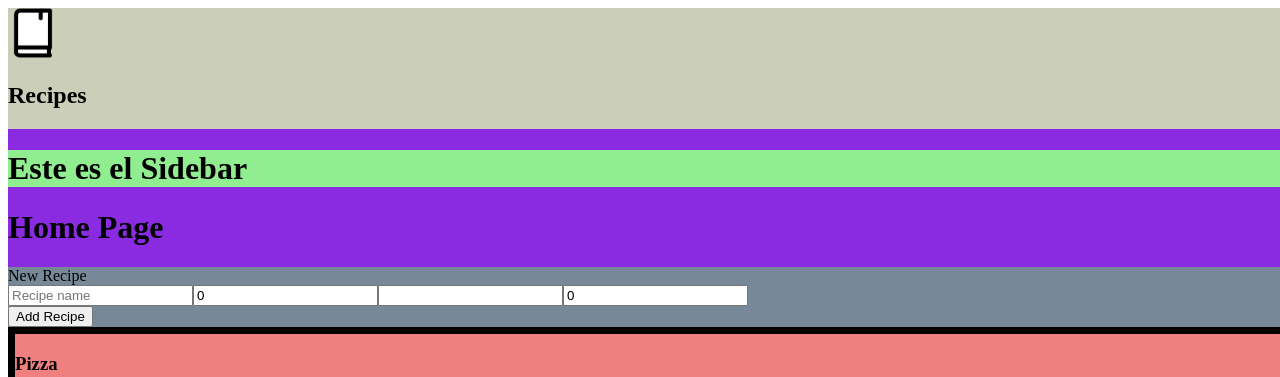
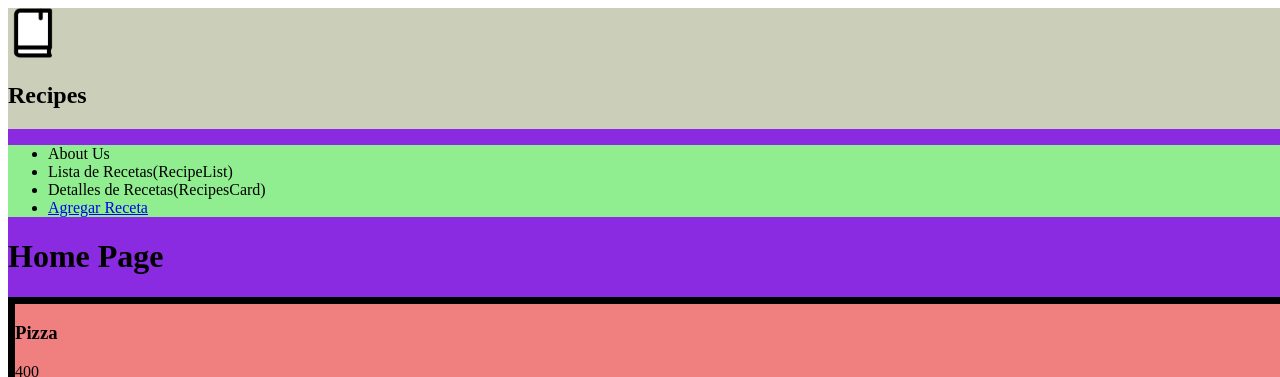
Before and after one commit to garaluzardo/react-app, a React (Vite) app in the folder recipes-book-app/: page / in a window 1280 px wide. Shown: the top 377 px of the page. Built offline with nearby package versions, Linux system fonts and the light colour scheme.

Commit message:
Home Page + Ruta añadir receta desde Sidebar
Co-authored-by: Aytha <aythp@users.noreply.github.com>

```diff
--- a/recipes-book-app/src/App.jsx
+++ b/recipes-book-app/src/App.jsx
@@ -1,22 +1,23 @@
 import { useState } from 'react';
 import React from 'react';
+import { BrowserRouter as Router, Routes, Route } from "react-router-dom";
 import './App.css';
-import RecipesList from "./components/RecipesList";
+
 import Navbar from "./components/Navbar";
 import Footer from "./components/Footer";
 import Sidebar from './components/Sidebar';
+import HomePage from "./pages/HomePage";
+import AboutPage from "./pages/AboutPage";
 import AddRecipeForm from './components/AddRecipeForm';
-import UpdateRecipeForm from './components/UpdateRecipeForm';
 import recipesData from "../recipesData.json";
 
-import { BrowserRouter as Router, Routes, Route } from "react-router-dom";
-import HomePage from "./pages/HomePage";
-import AboutPage from "./pages/AboutPage";
+import RecipesList from "./components/RecipesList";
 import ItemDetailsPage from "./pages/ItemDetailsPage";
 import NotFoundPage from "./pages/NotFoundPage";
 
 export default function App() {
   const [recipes, setRecipes] = useState(recipesData);
+
   const [selectedRecipe, setSelectedRecipe] = useState(null);
 
   //Función para agregar recetas
@@ -29,17 +30,6 @@ export default function App() {
     setRecipes(recipes.filter(recipe => recipe.id !== id));
   };
 
-  // Función para seleccionar receta que queremos actualizar/editar
-  const handleSelectRecipe = (recipe) => {
-    setSelectedRecipe(recipe); // Establecemos la receta seleccionada
-  };
-
-  // Función para actualizar recetas
-  const handleUpdateRecipe = (updatedRecipe) => {
-    setRecipes(recipes.map(recipe => recipe.id === updatedRecipe.id ? updatedRecipe : recipe));
-    setSelectedRecipe(null);  // Después de actualizar, limpiamos la selección
-  };
-
   return (
 
     <Router>
@@ -49,21 +39,24 @@ export default function App() {
 
         <Routes>
           <Route path="/" element={<HomePage />} />
-          <Route path="/about" element={<AboutPage />} />
-          <Route path="/item/:id" element={<ItemDetailsPage />} />
+          {/* <Route path="/about" element={<AboutPage />} />
+          <Route path="/item/:id" element={<ItemDetailsPage />} /> */}
           <Route path="*" element={<NotFoundPage />} />
+          <Route
+          path="/add-recipe"
+          element={<AddRecipeForm onAddRecipe={handleAddRecipe} />}
+        />
         </Routes>
 
-        <AddRecipeForm onAddRecipe={handleAddRecipe} />
 
-        {selectedRecipe && (
+        {/* {selectedRecipe && (
           <UpdateRecipeForm
             currentRecipe={selectedRecipe}
             updateRecipe={handleUpdateRecipe}
           />
         )}
 
-        <RecipesList recipes={recipes} onDelete={handleDeleteRecipe} />
+        <RecipesList recipes={recipes} onDelete={handleDeleteRecipe} /> */}
 
         <Footer />
       </div>
--- a/recipes-book-app/src/components/AddRecipeForm.jsx
+++ b/recipes-book-app/src/components/AddRecipeForm.jsx
@@ -11,6 +11,8 @@ export default function AddRecipeForm({onAddRecipe}) {
     const [image, setImage] = useState("");
     const [servings, setServings] = useState(0);
     const [recipes, setRecipes] = useState(recipesData);
+
+
 
     const handleAddRecipe = (e) => {
         e.preventDefault();
--- a/recipes-book-app/src/components/Sidebar.jsx
+++ b/recipes-book-app/src/components/Sidebar.jsx
@@ -1,10 +1,20 @@
 import React from 'react';
 import "../App.css";
+import { Link } from "react-router-dom";
 
 export default function Sidebar() {
     return (
         <div className="sidebar">
-            <h1>Este es el Sidebar</h1>
+           {/*  <img src="../assets/menu-icon.png"></img> */}
+            <ul>
+                <li>About Us</li>
+                <li>Lista de Recetas(RecipeList)</li>
+                <li>Detalles de Recetas(RecipesCard)</li>
+                <li>
+                <Link to="/add-recipe">Agregar Receta</Link>
+                </li>
+
+            </ul>
         </div>
     );
 }
--- a/recipes-book-app/src/pages/HomePage.jsx
+++ b/recipes-book-app/src/pages/HomePage.jsx
@@ -1,13 +1,15 @@
 import React from "react";
-import { useState } from "react";
-import { Link, Route, Router } from "react-router-dom";
 import RecipesList from "../components/RecipesList";
+import recipesData from "../../recipesData.json";
 
 export default function HomePage() {
 
     return (
         <div className="home-page">
             <h1>Home Page</h1>
+            <RecipesList recipes={recipesData} />
+
         </div>
     )
+
 }
--- a/recipes-book-app/src/pages/NotFoundPage.jsx
+++ b/recipes-book-app/src/pages/NotFoundPage.jsx
@@ -7,7 +7,8 @@ export default function NotFoundPage() {
     return (
         <div className="not-found">
             <h1>404</h1>
-            <Link to="/">HomePage</Link>
+            {/* <img> aqui va un meme </img> */}
+            <Link to="/">retorno a HomePage</Link>
         </div>
     )
 }
```
Also changed, not shown: recipes-book-app/src/assets/menu-icon.png (added), 1 other file (tests, documents, lock files or other folders).
